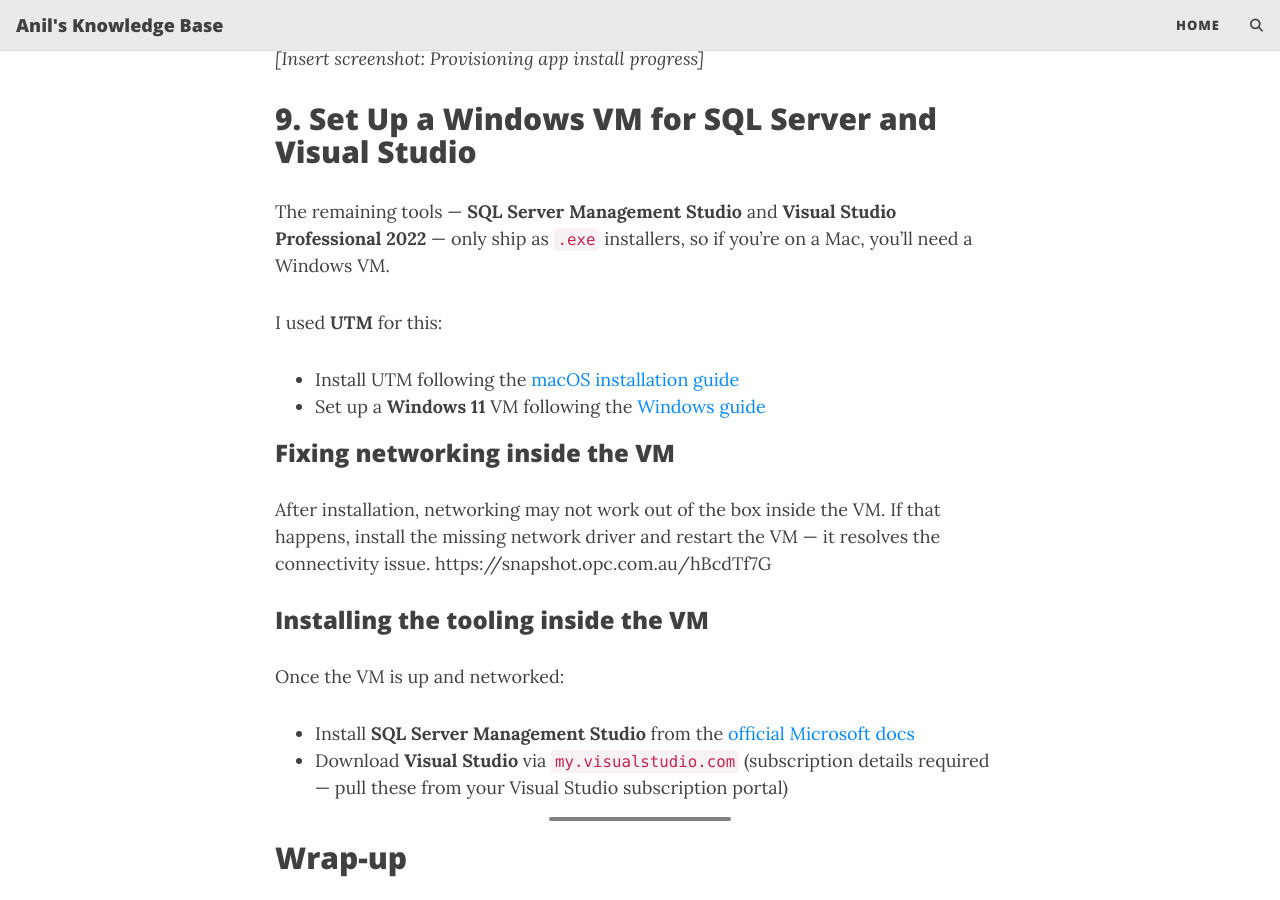
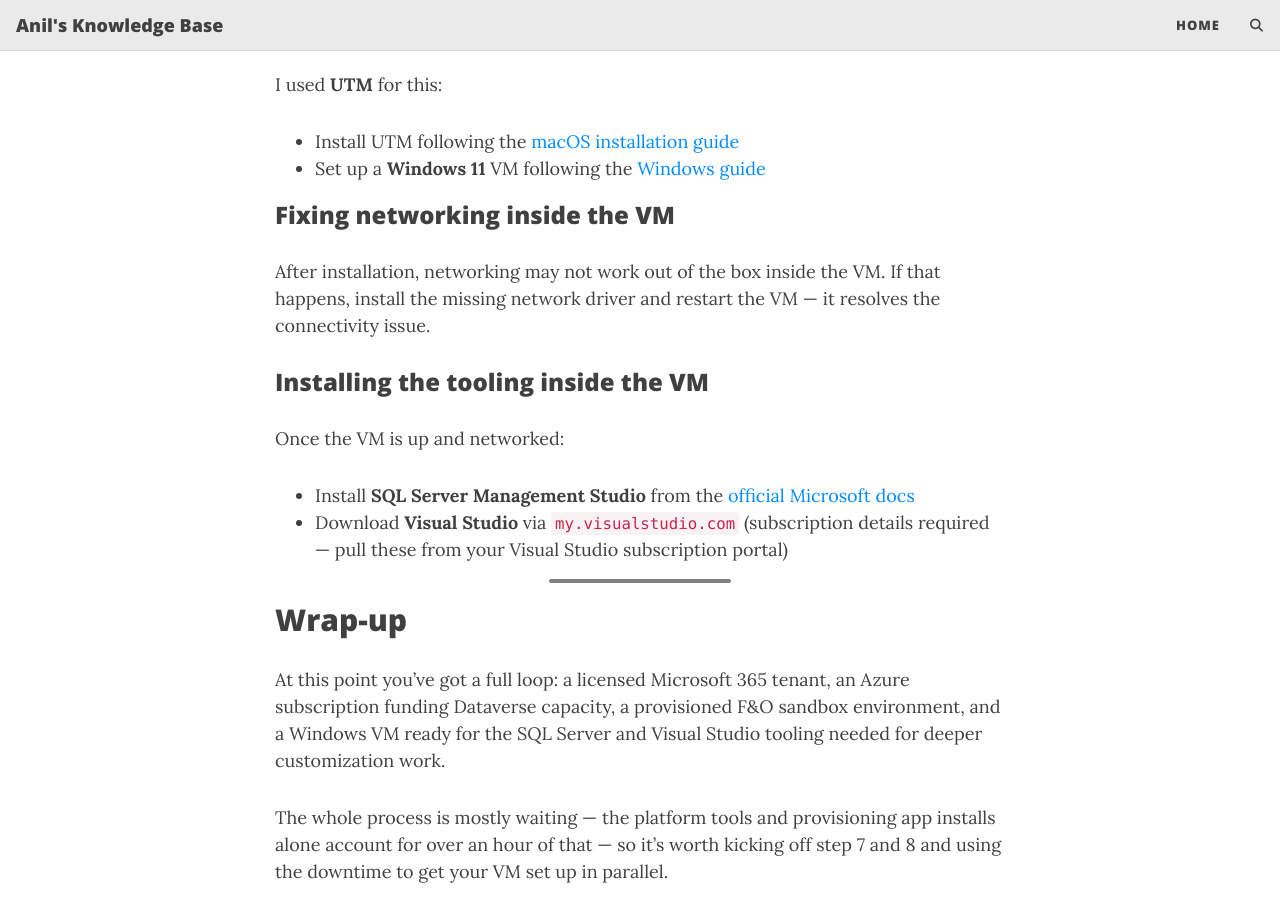
Before and after one commit to athapa07/knowledge-base.github.io, a Jekyll site: the page built from _posts/2026-08-19-setting-up-dynamics-365-f-&-o.md, in a window 1280 px wide and 900 px high, scrolled down 3041 px. Built offline with Jekyll 4.4.1, drawn with Linux system fonts in a browser that asks for light colours; comment, search, counter and statistics services are not loaded; some of the changed text lies outside the part shown.

Commit message:
Removing image reference as commit - look at source code for images

```diff
--- a/_posts/2026-08-19-setting-up-dynamics-365-f-&-o.md
+++ b/_posts/2026-08-19-setting-up-dynamics-365-f-&-o.md
@@ -18,7 +18,7 @@
 
 > **Tip:** Once the trial is active, go into billing settings and turn **auto-renew off** immediately. This stops you from being silently charged once the trial period ends.
 
-https://snapshot.opc.com.au/BkY2HnFs
+<!-- https://snapshot.opc.com.au/BkY2HnFs -->
 
 ## 2. Activate the Dynamics 365 Finance Premium License
 
@@ -26,18 +26,18 @@
 
 Same rule applies here — once the trial is active, switch **auto-renew off** so it doesn't convert into a paid subscription automatically.
 
-https://snapshot.opc.com.au/smfv06Dp
+<!-- https://snapshot.opc.com.au/smfv06Dp -->
 ## 3. Create an Azure Account (Free $200 Credit)
 
 F&O environments run on Azure infrastructure under the hood, so you'll need an Azure subscription linked to the same tenant. Signing up as a new Azure customer gets you a **$200 free credit** for the first 30 days, which is more than enough to get a sandbox running and tested.
 
-https://snapshot.opc.com.au/M78t6nbP
+<!-- https://snapshot.opc.com.au/M78t6nbP -->
 
 ## 4. Link the Azure Subscription in the Power Platform Admin Center
 
 This is the step that ties Microsoft 365, Dynamics 365, and Azure together. In the **Power Platform Admin Center**, link your Azure subscription so that Dataverse capacity and environments can be billed against it.
 
-https://snapshot.opc.com.au/x8mJj0rf
+<!-- https://snapshot.opc.com.au/x8mJj0rf -->
 
 ## 5. Create a Dataverse Billing Plan
 
@@ -81,7 +81,7 @@
 ### Fixing networking inside the VM
 
 After installation, networking may not work out of the box inside the VM. If that happens, install the missing network driver and restart the VM — it resolves the connectivity issue.
-https://snapshot.opc.com.au/hBcdTf7G
+<!-- https://snapshot.opc.com.au/hBcdTf7G -->
 
 ### Installing the tooling inside the VM
 
```
